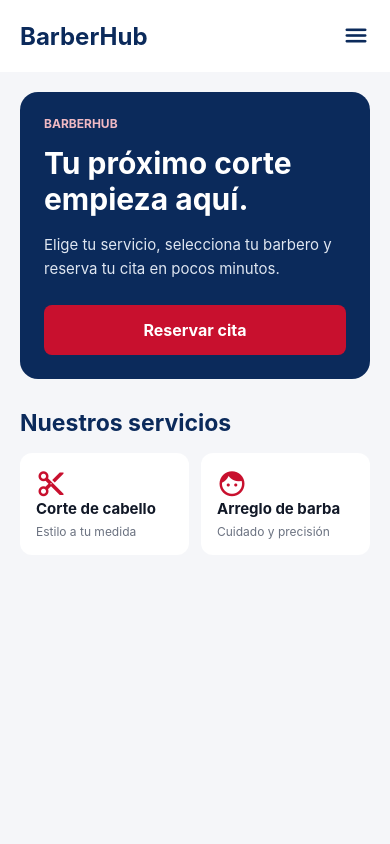
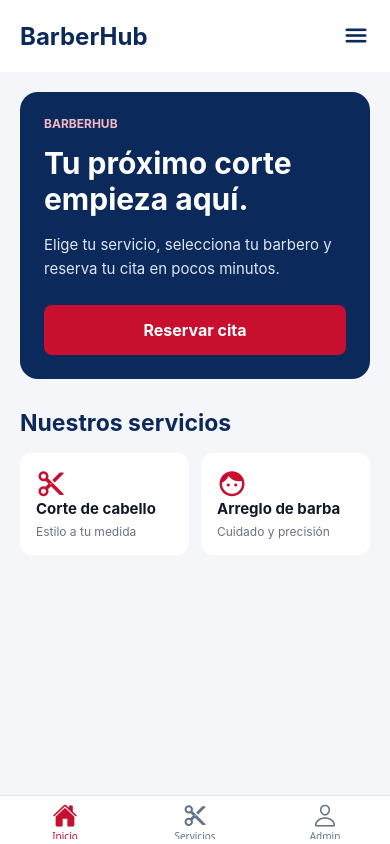
Before and after one commit to AnthonyDubon/BarberHubMobile, a React Native app: screen /MainTabs in a window 390 px wide. Built offline with nearby package versions, Linux system fonts and the light colour scheme.

Commit message:
se implemento la navegacion por pestanas y se comprobo que se navega bien, ademas se incorporo la pantalla admin de prueba por ahora

```diff
--- a/package.json
+++ b/package.json
@@ -5,6 +5,7 @@
   "dependencies": {
     "@expo/metro-runtime": "~58.0.17",
     "@expo/vector-icons": "^15.0.2",
+    "@react-navigation/bottom-tabs": "^7.22.0",
     "@react-navigation/native": "^7.5.2",
     "@react-navigation/native-stack": "^7.21.1",
     "expo": "~58.0.25",
--- a/src/navigation/StackNavigator.tsx
+++ b/src/navigation/StackNavigator.tsx
@@ -1,39 +1,24 @@
 import { createNativeStackNavigator } from "@react-navigation/native-stack";
+import TabNavigator from "./TabNavigator";
 
-import HomeScreen from "../screens/HomeScreen";
-import ServicesScreen from "../screens/ServicesScreen";
-import AdminLoginScreen from "../screens/AdminLoginScreen";
-
-//Declarar las pantallas y sus parámetros
+// Declarar las pantallas y sus parámetros
 export type RootStackParamList = {
   Home: undefined;
   Services: undefined;
+  MainTabs: undefined;
   AdminLogin: undefined;
 };
 
-//Crear el navegador
+// Crear el navegador
 const Stack = createNativeStackNavigator<RootStackParamList>();
 
-//Registrar las pantallas
 export default function StackNavigator() {
   return (
-    <Stack.Navigator initialRouteName="Home">
+    <Stack.Navigator initialRouteName="MainTabs">
       <Stack.Screen
-        name="Home"
-        component={HomeScreen}
+        name="MainTabs"
+        component={TabNavigator}
         options={{ headerShown: false }}
-      />
-
-      <Stack.Screen
-        name="Services"
-        component={ServicesScreen}
-        options={{ title: "Servicios" }}
-      />
-
-      <Stack.Screen
-        name="AdminLogin"
-        component={AdminLoginScreen}
-        options={{ title: "Administrador" }}
       />
     </Stack.Navigator>
   );
--- /dev/null
+++ b/src/navigation/TabNavigator.tsx
@@ -0,0 +1,74 @@
+
+import { createBottomTabNavigator } from "@react-navigation/bottom-tabs";
+import { Ionicons, MaterialCommunityIcons } from "@expo/vector-icons";
+import HomeScreen from "../screens/HomeScreen";
+import ServicesScreen from "../screens/ServicesScreen";
+import AdminLoginScreen from "../screens/AdminLoginScreen";
+
+// Declarar las pantallas del navegador de pestañas
+export type RootTabParamList = {
+  Home: undefined;
+  Services: undefined;
+  AdminLogin: undefined;
+};
+
+// Crear el navegador
+const Tab = createBottomTabNavigator<RootTabParamList>();
+
+export default function TabNavigator() {
+  return (
+    <Tab.Navigator
+      initialRouteName="Home"
+      screenOptions={{
+        tabBarActiveTintColor: "#C8102E",
+        tabBarInactiveTintColor: "#64748B",
+        tabBarStyle: {
+          backgroundColor: "#FFFFFF",
+          borderTopColor: "#E5E7EB",
+        },
+      }}
+    >
+      <Tab.Screen
+        name="Home"
+        component={HomeScreen}
+        options={{
+          title: "Inicio",
+          headerShown: false,
+          tabBarIcon: ({ color, size }) => (
+            <Ionicons name="home" size={size} color={color} />
+          ),
+        }}
+      />
+
+      <Tab.Screen
+        name="Services"
+        component={ServicesScreen}
+        options={{
+          title: "Servicios",
+          tabBarIcon: ({ color, size }) => (
+            <MaterialCommunityIcons
+              name="content-cut"
+              size={size}
+              color={color}
+            />
+          ),
+        }}
+      />
+
+      <Tab.Screen
+        name="AdminLogin"
+        component={AdminLoginScreen}
+        options={{
+          title: "Admin",
+          tabBarIcon: ({ color, size }) => (
+            <Ionicons
+              name="person-outline"
+              size={size}
+              color={color}
+            />
+          ),
+        }}
+      />
+    </Tab.Navigator>
+  );
+}
```
Also changed, not shown: src/components/BottomNav.tsx (+56 -14 lines), 1 other file (tests, documents, lock files or other folders).
